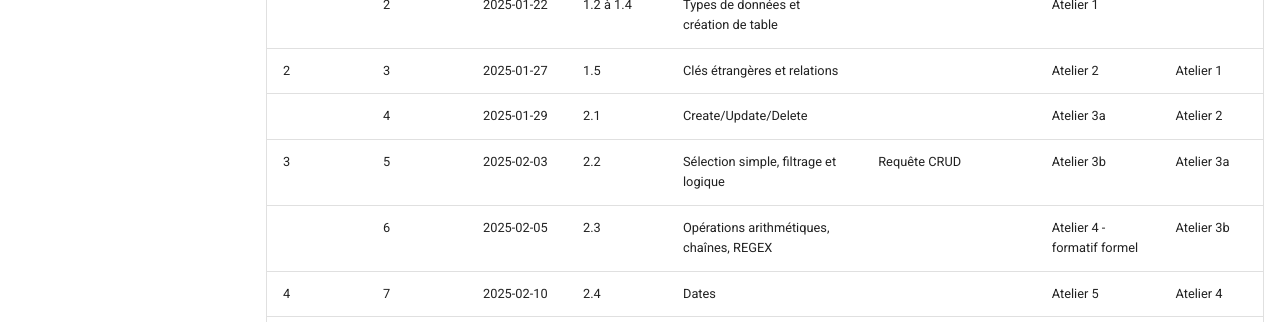
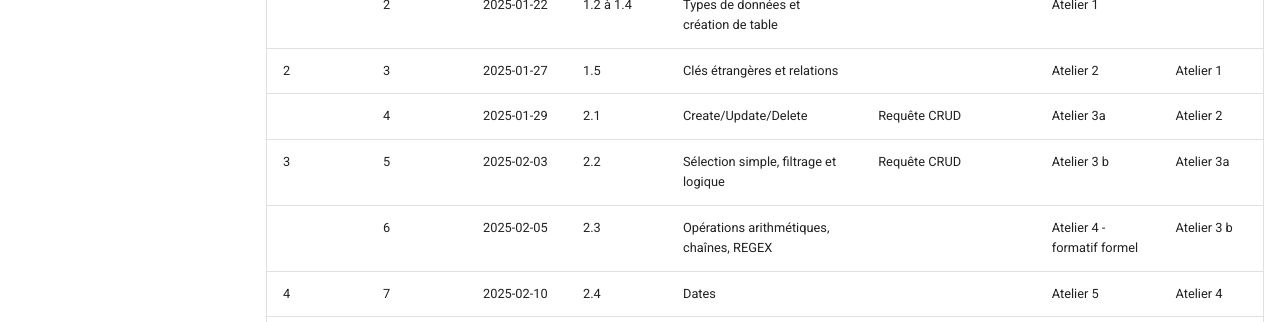
Before and after one commit to TousignantSimon-BD1/TousignantSimon-BD1.github.io, an MkDocs documentation site: the page built from docs/horaire.md, in a window 1280 px wide and 900 px high. Shown: the part 357-679 px from the top of the window. Built offline with MkDocs 1.6.1 and Material for MkDocs 9.7.7, drawn with Linux system fonts in a browser that asks for light colours.

Commit message:
horaire override

```diff
--- a/docs/horaire.md
+++ b/docs/horaire.md
@@ -4,9 +4,9 @@
 1|1|2025-01-20|1.1, 1.2|Introduction, Diagramme entité-relation|Créer une BD||
 |2|2025-01-22|1.2 à 1.4|Types de données et création de table||Atelier 1|
 2|3|2025-01-27|1.5|Clés étrangères et relations||Atelier 2|Atelier 1
-|4|2025-01-29|2.1|Create/Update/Delete||Atelier 3a|Atelier 2
-3|5|2025-02-03|2.2|Sélection simple, filtrage et logique|Requête CRUD|Atelier 3b|Atelier 3a
-|6|2025-02-05|2.3|Opérations arithmétiques, chaînes, REGEX||Atelier 4 - formatif formel|Atelier 3b
+|4|2025-01-29|2.1|Create/Update/Delete|Requête CRUD|Atelier 3a|Atelier 2
+3|5|2025-02-03|2.2|Sélection simple, filtrage et logique|Requête CRUD|Atelier 3 b|Atelier 3a
+|6|2025-02-05|2.3|Opérations arithmétiques, chaînes, REGEX||Atelier 4 - formatif formel|Atelier 3 b
 4|7|2025-02-10|2.4|Dates||Atelier 5|Atelier 4
 |8|2025-02-12|2.5|Jointures et aggrégats|||Atelier 5
 5|9|2025-02-17|2.5|Jointures et aggrégats||Atelier 6|
```
